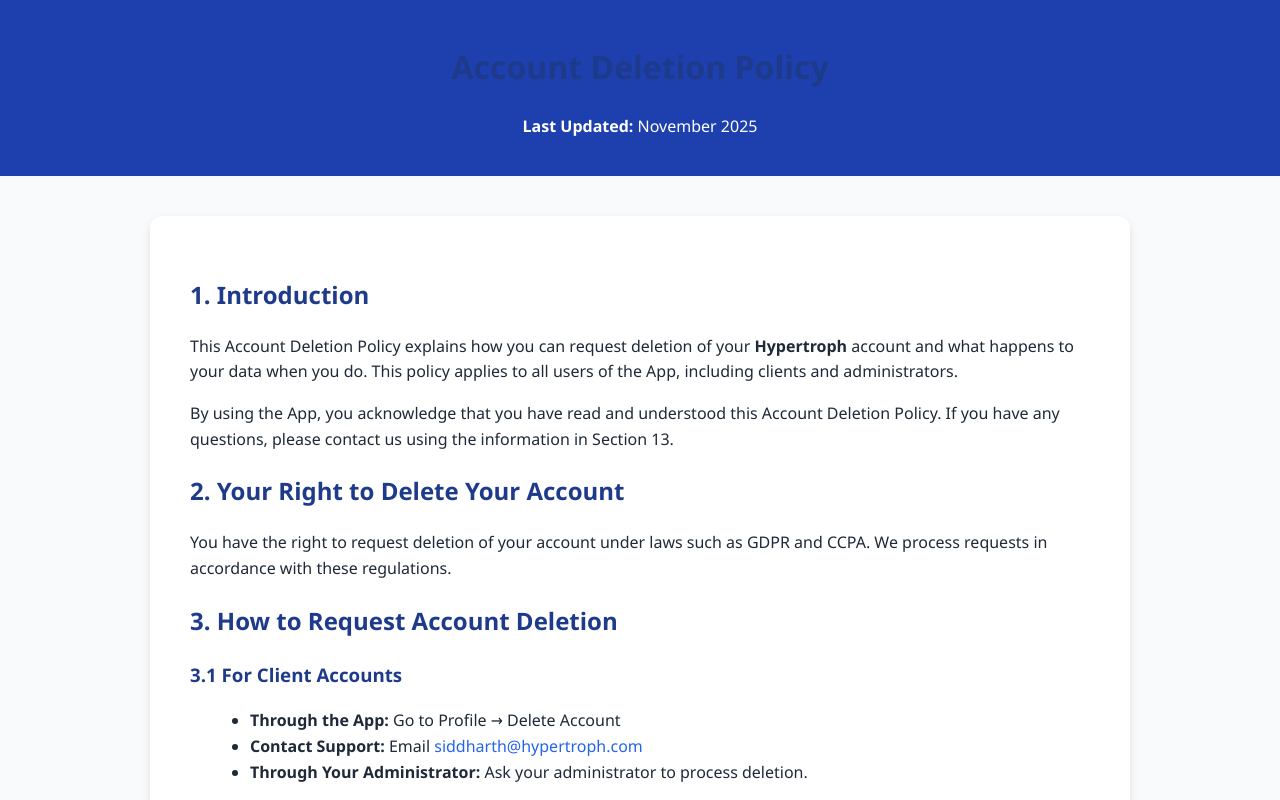
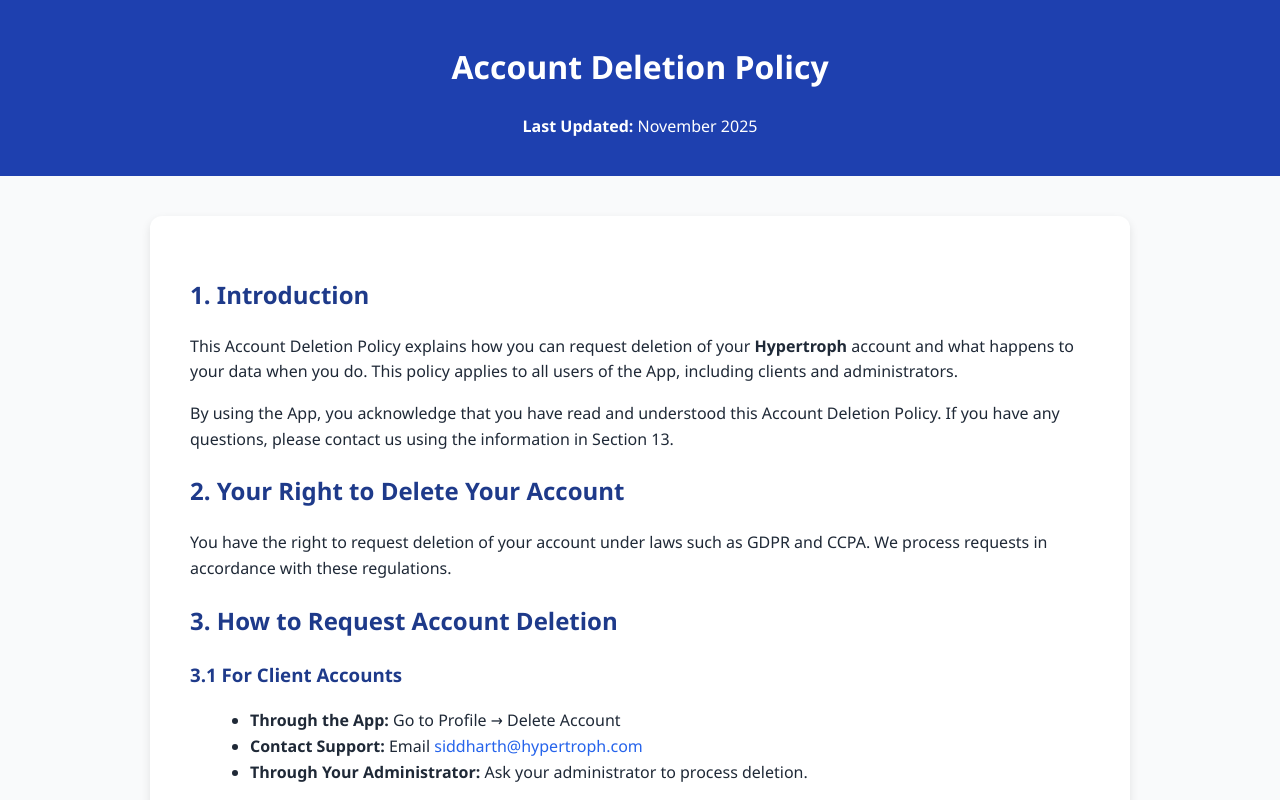
Before and after one commit to sakshamgupta1298/hypertroph-delete-policy, a plain HTML site: page index.html in a window 1280 px wide. Shown: the top 800 px of the page. Drawn offline with Linux system fonts and the light colour scheme.

Commit message:
Update index.html

```diff
--- a/index.html
+++ b/index.html
@@ -27,7 +27,10 @@
             border-radius: 12px;
             box-shadow: 0 4px 10px rgba(0,0,0,0.1);
         }
-        h1, h2, h3 {
+        h1 {
+            color: #FFF
+        }
+        h2, h3 {
             color: #1e3a8a;
         }
         h1 {
@@ -125,7 +128,6 @@
         <p>
             <strong>Email:</strong> <a href="mailto:siddharth@hypertroph.com">siddharth@hypertroph.com</a><br>
             <strong>Subject:</strong> “Account Deletion Request” or “Account Deletion Policy Inquiry”<br>
-            <strong>Developer:</strong> Siddharth Tiwari<br>
             <strong>App:</strong> Hypertroph
         </p>
 
```
